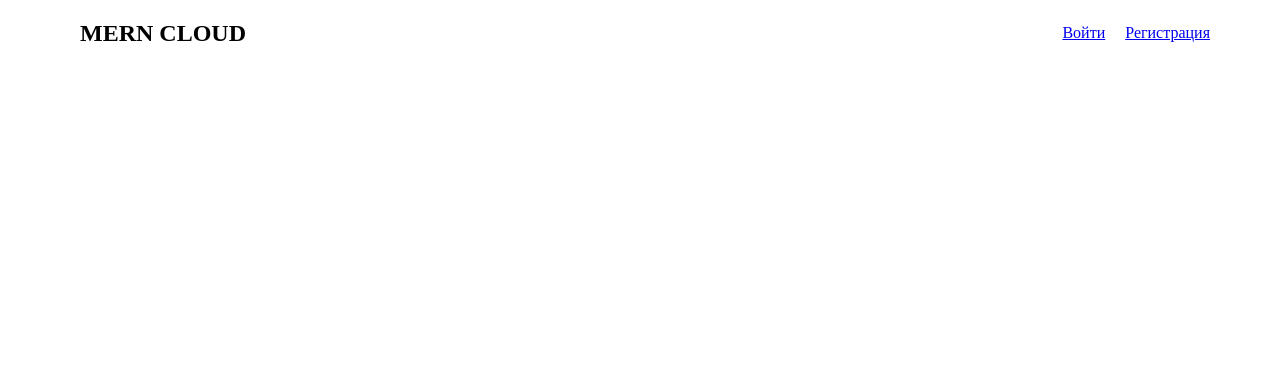
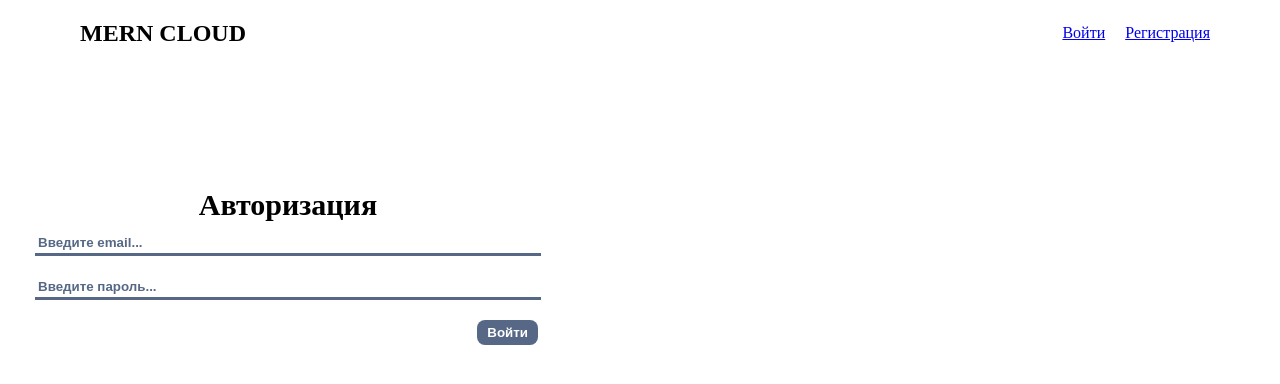
Before and after one commit to AndreiLavrov/mern-cloud-disk, a React (Create React App) app in the folder myClient/: page /login in a window 1280 px wide. Shown: the top 384 px of the page. Built offline with nearby package versions, Linux system fonts and the light colour scheme.

Commit message:
feature/client/ change authorisation (add "Login" component and redux support)

```diff
--- /dev/null
+++ b/myClient/src/actions/actionCreators/authorisation.js
@@ -0,0 +1,4 @@
+import { SET_USER, LOGOUT } from '../actionTypes/authorisation.js';
+
+export const setUser = (user) => ({ type: SET_USER, payload: { user } });
+export const logout = () => ({ type: LOGOUT });
--- /dev/null
+++ b/myClient/src/actions/actionTypes/authorisation.js
@@ -0,0 +1,2 @@
+export const SET_USER = 'SET_USER';
+export const LOGOUT = 'LOGOUT';
--- a/myClient/src/actions/user.js
+++ /dev/null
@@ -1,13 +0,0 @@
-import axios from 'axios';
-
-export const registration = async (email, password) => {
-	try {
-		const response = await axios.post('http://localhost:5000/api/auth/registration', {
-			email,
-			password
-		});
-		alert(response.data.message);
-	} catch (e) {
-		alert(e.response.data.message);
-	}
-};
--- /dev/null
+++ b/myClient/src/api/authorisation.js
@@ -0,0 +1,29 @@
+import axios from 'axios';
+import { setUser } from '../actions/actionCreators/authorisation.js';
+
+export const registration = async (email, password) => {
+  try {
+    const response = await axios.post('http://localhost:5000/api/auth/registration', {
+      email,
+      password
+    });
+    alert(response.data.message);
+  } catch (e) {
+    alert(e.response.data.message);
+  }
+};
+
+export const login = (email, password) => {
+  return async (dispatch) => {
+    try {
+      const response = await axios.post('http://localhost:5000/api/auth/login', {
+        email,
+        password
+      });
+      dispatch(setUser(response.data.user));
+      localStorage.setItem('token', response.data.token);
+    } catch (e) {
+      alert(e.response.data.message);
+    }
+  };
+};
--- a/myClient/src/components/App.jsx
+++ b/myClient/src/components/App.jsx
@@ -1,19 +1,26 @@
 import React from 'react';
+import { useSelector } from 'react-redux';
 import { BrowserRouter, Route, Routes } from 'react-router-dom';
+import Navbar from './navbar/Navbar';
 
-import Navbar from './navbar/Navbar';
-import './app.css'
-import Registration from './registration/Registration';
+import './app.css';
+import Registration from './authorisation/Registration';
+import Login from './authorisation/Login.jsx';
 
 function App() {
+	const isAuth = useSelector(state => state.user.isAuth);
+
 	return (
 		<BrowserRouter>
 			<div className="app">
 				<Navbar/>
 				<div className="wrap">
+					{!isAuth && (
 						<Routes>
-                        <Route path="registration" element={<Registration />} />
+							<Route path="/registration" element={<Registration />} />
+							<Route path="/login" element={<Login />} />
 						</Routes>
+					)}
 				</div>
 			</div>
 		</BrowserRouter>
--- /dev/null
+++ b/myClient/src/components/authorisation/Login.jsx
@@ -0,0 +1,24 @@
+import React, { useState } from 'react';
+import { useDispatch } from 'react-redux';
+
+import Input from '../../utils/input/Input';
+import './authorisation.css';
+import { login } from '../../api/authorisation.js';
+
+
+const Login = () => {
+    const [email, setEmail] = useState('');
+    const [password, setPassword] = useState('');
+    const dispatch = useDispatch();
+
+    return (
+      <div className='authorisation'>
+        <div className="authorisation__header">Авторизация</div>
+        <Input value={email} setValue={setEmail} type="text" placeholder="Введите email..."/>
+        <Input value={password} setValue={setPassword} type="password" placeholder="Введите пароль..."/>
+        <button className="authorisation__btn" onClick={() => dispatch(login(email, password))}>Войти</button>
+      </div>
+    );
+};
+
+export default Login;
--- /dev/null
+++ b/myClient/src/components/authorisation/Registration.jsx
@@ -0,0 +1,21 @@
+import React, { useState } from 'react';
+
+import Input from '../../utils/input/Input';
+import './authorisation.css';
+import { registration } from '../../api/authorisation.js';
+
+const Registration = () => {
+    const [email, setEmail] = useState('');
+    const [password, setPassword] = useState('');
+
+    return (
+      <div className='authorisation'>
+        <div className="authorisation__header">Регистрация</div>
+        <Input value={email} setValue={setEmail} type="text" placeholder="Введите email..."/>
+        <Input value={password} setValue={setPassword} type="password" placeholder="Введите пароль..."/>
+        <button className="authorisation__btn" onClick={() => registration(email, password)}>Зарегистрироваться</button>
+      </div>
+    );
+};
+
+export default Registration;
--- a/myClient/src/components/registration/registration.css
+++ b/myClient/src/components/authorisation/authorisation.css
@@ -1,4 +1,4 @@
-.registration {
+.authorisation {
     display: flex;
     flex-direction: column;
     width: 500px;
@@ -9,14 +9,14 @@
     align-self: center;
     margin-top: 100px;
 }
-.registration__header {
+.authorisation__header {
     font-size: 30px;
     font-weight: 700;
 }
-.registration input {
+.authorisation input {
     margin: 10px 20px;
 }
-.registration__btn {
+.authorisation__btn {
     border: none;
     background-color: #566885;
     border-radius: 8px;
@@ -26,4 +26,4 @@
     align-self: flex-end;
     margin-top: 10px;
 }
-/*# sourceMappingURL=registration.css.map */
+/*# sourceMappingURL=authorisation.css.map */
--- a/myClient/src/components/registration/registration.less
+++ b/myClient/src/components/authorisation/authorisation.less
@@ -1,6 +1,6 @@
 @import '../../utils/colors';
 
-.registration {
+.authorisation {
     display: flex;
     flex-direction: column;
     width: 500px;
--- a/myClient/src/components/navbar/Navbar.jsx
+++ b/myClient/src/components/navbar/Navbar.jsx
@@ -1,17 +1,28 @@
 import React from 'react';
+import { useDispatch, useSelector } from 'react-redux';
 import { NavLink } from 'react-router-dom';
 
 // import Logo from '../../assets/img/navbar-logo.svg';
+import { logout } from '../../actions/actionCreators/authorisation.js';
 import '../../components/navbar/navbar.css';
 
 const Navbar = () => {
+  const isAuth = useSelector(state => state.user.isAuth);
+  const dispatch = useDispatch();
+
   return (
     <div className="navbar">
       <div className="container">
         {/*<img src={Logo} alt="" className="navbar__logo"/>*/}
         <div className="navbar__header">MERN CLOUD</div>
+        {!isAuth ? (
+          <>
             <div className="navbar__login"><NavLink to="/login">Войти</NavLink></div>
             <div className="navbar__registration"><NavLink to="/registration">Регистрация</NavLink></div>
+          </>
+        ) : (
+          <div className="navbar__login" onClick={() => dispatch(logout())}>Выйти</div>
+          )}
       </div>
     </div>
   );
--- a/myClient/src/components/registration/Registration.jsx
+++ /dev/null
@@ -1,21 +0,0 @@
-import React, { useState } from 'react';
-
-import Input from '../../utils/input/Input';
-import './registration.css'
-import { registration } from '../../actions/user';
-
-const Registration = () => {
-    const [email, setEmail] = useState('')
-    const [password, setPassword] = useState('')
-
-    return (
-      <div className='registration'>
-        <div className="registration__header">Регистрация</div>
-        <Input value={email} setValue={setEmail} type="text" placeholder="Введите email..."/>
-        <Input value={password} setValue={setPassword} type="password" placeholder="Введите пароль..."/>
-        <button className="registration__btn" onClick={() => registration(email, password)}>Войти</button>
-      </div>
-    );
-};
-
-export default Registration;
--- a/myClient/src/reducers/userReducer.js
+++ b/myClient/src/reducers/userReducer.js
@@ -1,3 +1,6 @@
+import { LOGOUT, SET_USER } from '../actions/actionTypes/authorisation.js';
+
+
 const defaultState = {
 	currentUser: {},
 	isAuth: false
@@ -5,6 +8,20 @@ const defaultState = {
 
 export default function userReducer(state = defaultState, action) {
 	switch (action.type) {
+		case SET_USER:
+			return {
+				...state,
+				currentUser: action.payload.user,
+				isAuth: true,
+			};
+
+			case LOGOUT:
+				localStorage.removeItem('token');
+				return {
+					...state,
+					currentUser: {},
+					isAuth: false,
+				};
 
 	default:
 		return state;
```
Lines whose indentation alone changed are shown as unchanged.
